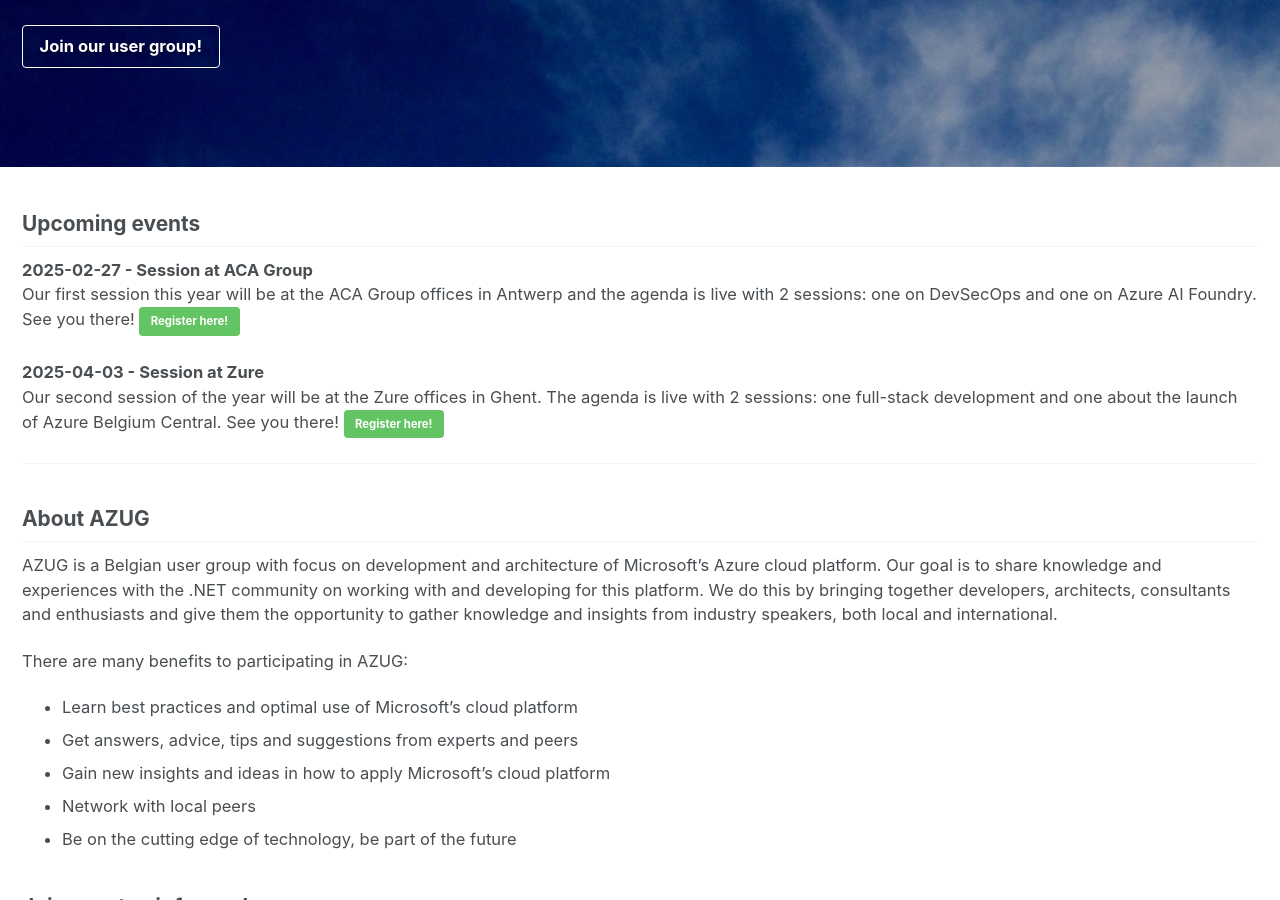
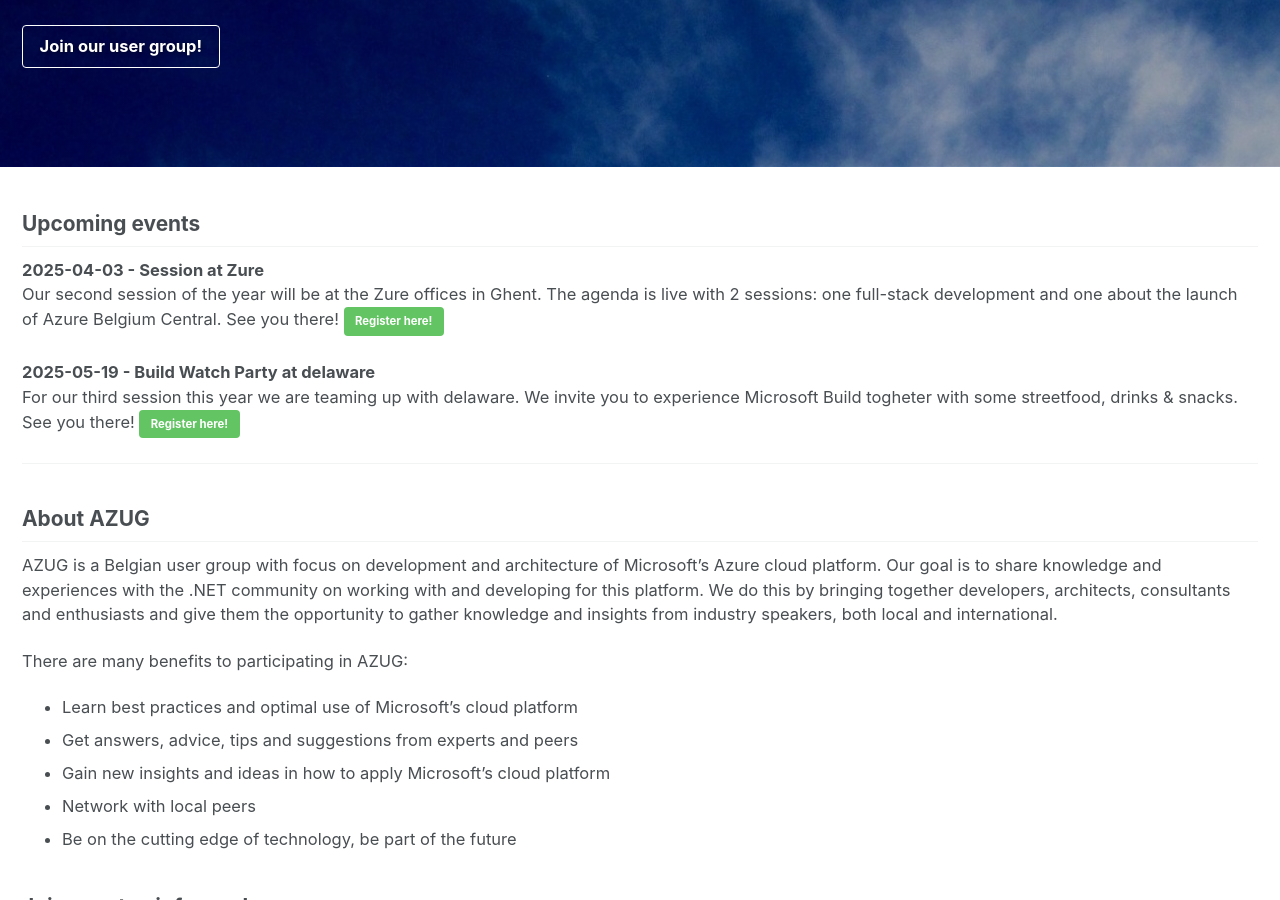
Before and after one commit to AzugBe/azugbe.github.io, a Jekyll site: the page built from index.md, in a window 1280 px wide and 900 px high, scrolled down 392 px. Built offline with Jekyll 4.4.1, drawn with Linux system fonts in a browser that asks for light colours; our own code applies the rules of GitHub Pages for plain Markdown files; comment, search, counter and statistics services are not loaded.

Commit message:
add build watch party at delaware

```diff
--- a/index.md
+++ b/index.md
@@ -14,11 +14,12 @@ excerpt: "The Belgium Azure User Group focuses on knowledge sharing and networki
 
 ## Upcoming events
 
-**2025-02-27 - Session at ACA Group**<br>
-Our first session this year will be at the ACA Group offices in Antwerp and the agenda is live with 2 sessions: one on DevSecOps and one on Azure AI Foundry. See you there! [Register here!](https://www.azug.be/events/2025/02/27/azug2025-01){: .btn .btn--success}
-
 **2025-04-03 - Session at Zure**<br>
 Our second session of the year will be at the Zure offices in Ghent. The agenda is live with 2 sessions: one full-stack development and one about the launch of Azure Belgium Central. See you there! [Register here!](https://www.azug.be/events/2025/04/03/azug2025-02){: .btn .btn--success}
+
+**2025-05-19 - Build Watch Party at delaware**<br>
+For our third session this year we are teaming up with delaware.
+We invite you to experience Microsoft Build togheter with some streetfood, drinks & snacks. See you there! [Register here!](https://www.azug.be/events/2025/05/19/azug2025-03){: .btn .btn--success}
 
 <hr />
 
```
Also changed, not shown: _posts/events/2025-05-19---azug2025-03.md (added, +36 -0 lines).
